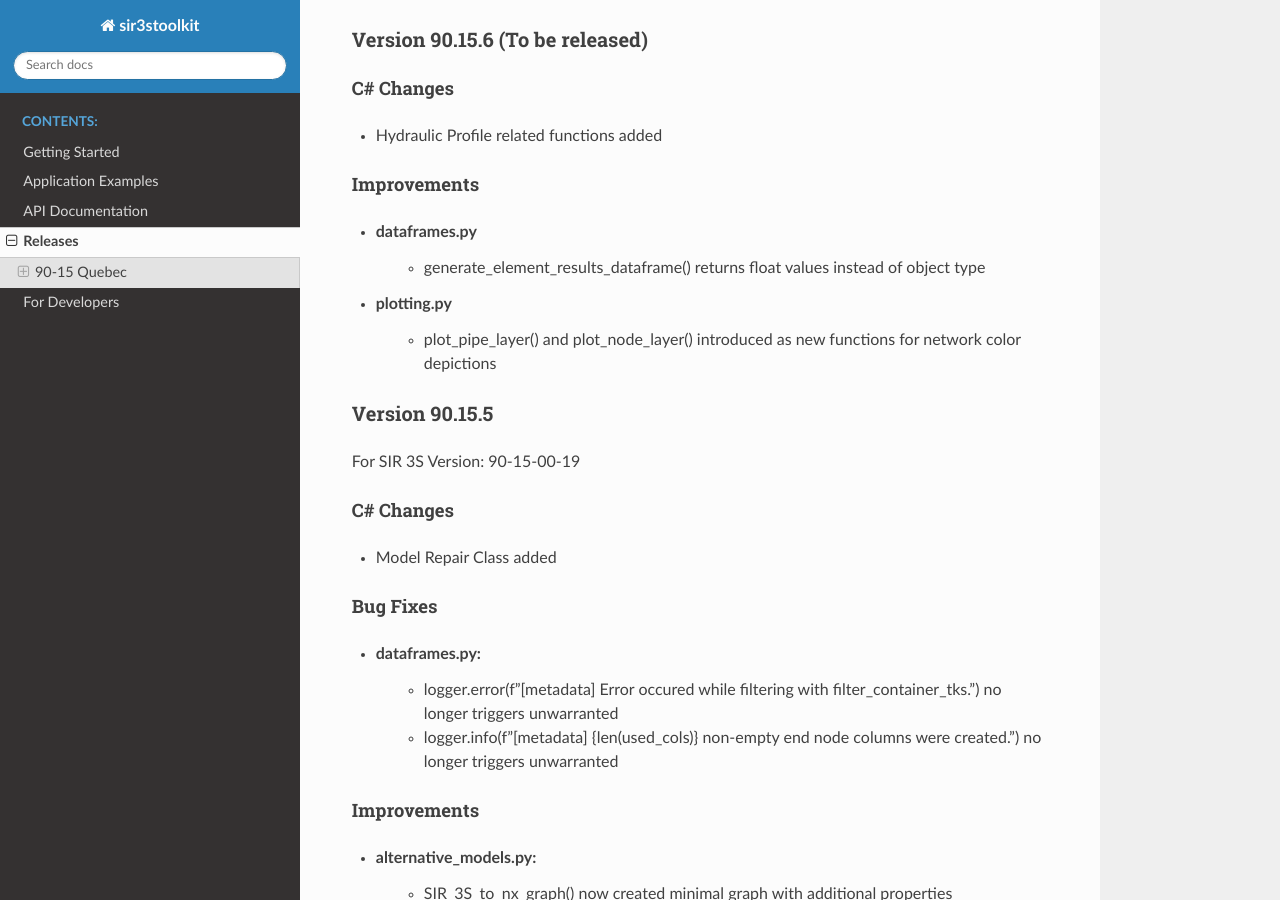
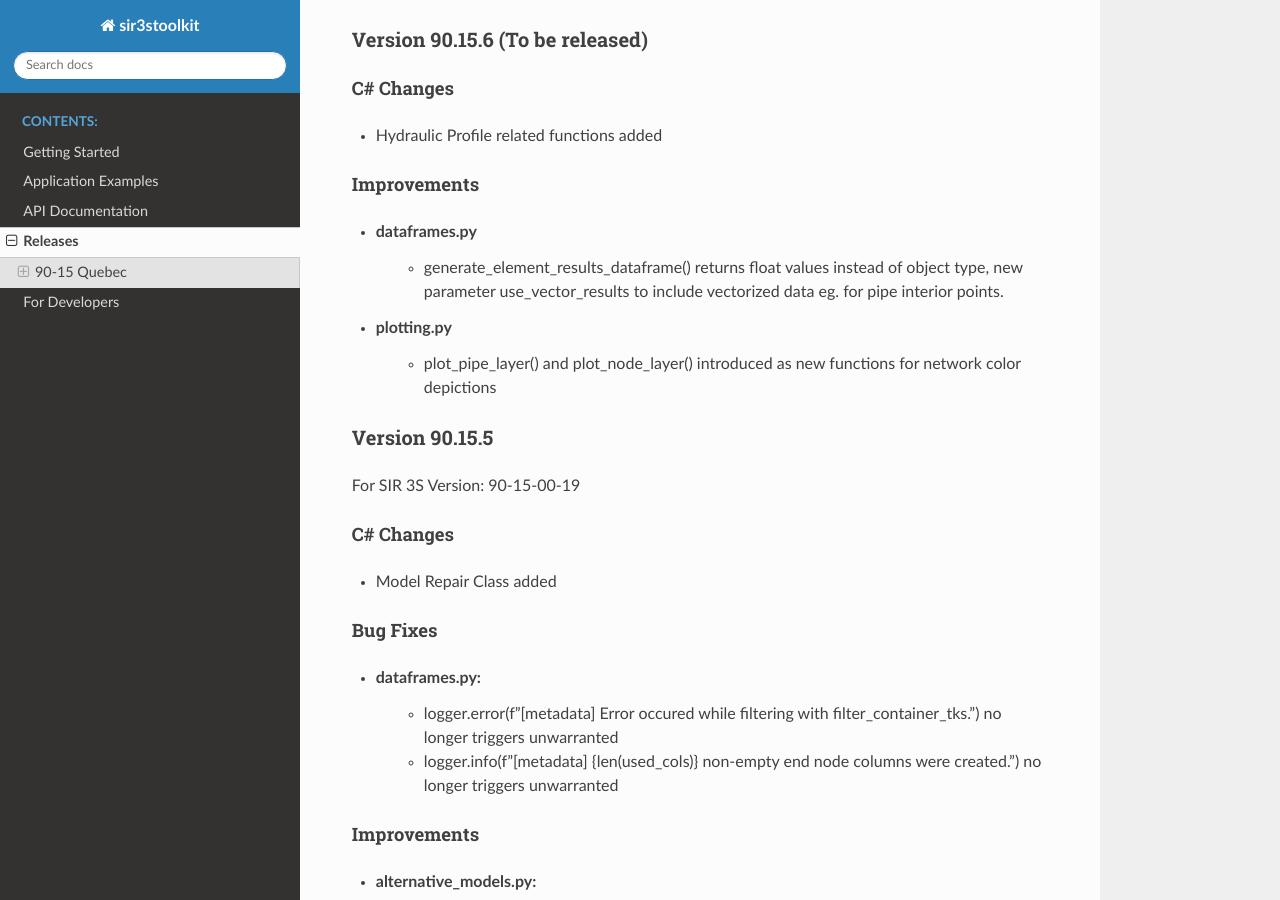
Before and after one commit to 3SConsult/sir3stoolkit, a Sphinx documentation site: the page built from docs/source/releases.rst, in a window 1280 px wide and 900 px high, scrolled down 607 px. Built offline with Sphinx 7.4.7 and the Read the Docs theme 3.1.0, drawn with Linux system fonts in a browser that asks for light colours; pages that are not in the unit, such as notebooks, are missing from menus.

Commit message:
Documentation: releases.rst

```diff
--- a/docs/source/releases.rst
+++ b/docs/source/releases.rst
@@ -32,7 +32,7 @@ Improvements
 ^^^^^^^^^^^^
 
 - dataframes.py
-   - generate_element_results_dataframe() returns float values instead of object type
+   - generate_element_results_dataframe() returns float values instead of object type, new parameter use_vector_results to include vectorized data eg. for pipe interior points.
 
 - plotting.py
    - plot_pipe_layer() and plot_node_layer() introduced as new functions for network color depictions
```
